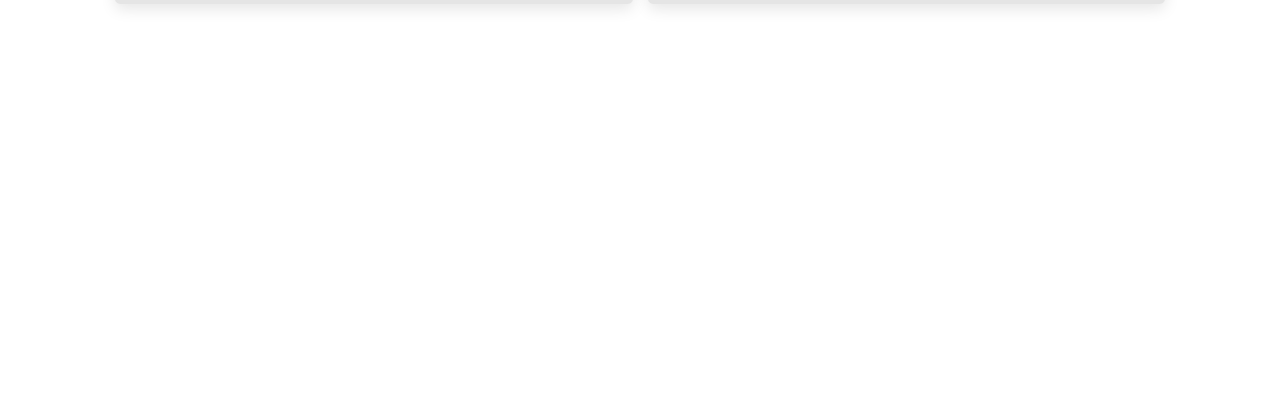
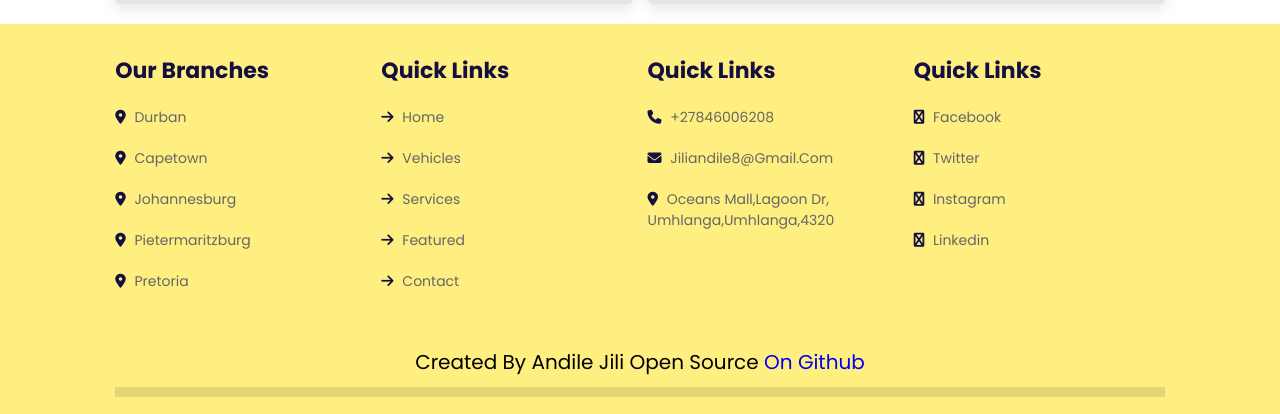
Before and after one commit to Andile-1/jilings-wheels, a plain HTML site: page index.html in a window 1280 px wide. Shown: the part 4485-4899 px from the top of the page. Before the commit the page ends 4509 px from the top, so only its background shows below. Drawn offline with nearby package versions, Linux system fonts and the light colour scheme; grey boxes are pictures that could not be loaded.

Commit message:
added the footer used swiper.js in js file

```diff
--- a/index.html
+++ b/index.html
@@ -415,6 +415,56 @@
         </form>
       </div>
     </section>
+    <section class="footer">
+      <div class="box-container">
+        <div class="box">
+          <h3>our branches</h3>
+          <a href="#"><i class="fas fa-map-marker-alt"></i> durban </a>
+          <a href="#"><i class="fas fa-map-marker-alt"></i> capetown </a>
+          <a href="#"><i class="fas fa-map-marker-alt"></i> johannesburg </a>
+          <a href="#"
+            ><i class="fas fa-map-marker-alt"></i> pietermaritzburg
+          </a>
+          <a href="#"><i class="fas fa-map-marker-alt"></i> pretoria </a>
+        </div>
+        <div class="box">
+          <h3>quick links</h3>
+          <a href="#"> <i class="fas fa-arrow-right"></i> home </a>
+          <a href="#"> <i class="fas fa-arrow-right"></i> vehicles </a>
+          <a href="#"> <i class="fas fa-arrow-right"></i> services </a>
+          <a href="#"> <i class="fas fa-arrow-right"></i> featured </a>
+          <a href="#"> <i class="fas fa-arrow-right"></i> contact </a>
+        </div>
+        <div class="box">
+          <h3>quick links</h3>
+          <a href="#"> <i class="fas fa-phone"></i> +27846006208 </a>
+          <a href="#">
+            <i class="fas fa-envelope"></i> jiliandile8@gmail.com
+          </a>
+          <a href="#">
+            <i class="fas fa-map-marker-alt"></i> oceans mall,lagoon dr,
+            umhlanga,umhlanga,4320</a
+          >
+        </div>
+        <div class="box">
+          <h3>quick links</h3>
+          <a href="#"> <i class="fas fa-facebook"></i> facebook </a>
+          <a href="#"> <i class="fas fa-twitter"></i> twitter </a>
+          <a href="#"> <i class="fas fa-instagram"></i> instagram </a>
+          <a href="#"> <i class="fas fa-linkedin"></i> linkedin </a>
+        </div>
+      </div>
+      <div class="credit">
+        created by <span>Andile Jili</span> open source
+        <a
+          href="https://github.com/Andile-1/jilings-wheels"
+          target="_blank"
+          rel="noopener noreferrer"
+        >
+          on github
+        </a>
+      </div>
+    </section>
   </body>
   <script src="https://cdn.jsdelivr.net/npm/swiper@11/swiper-bundle.min.js"></script>
   <script src="script.js"></script>
--- a/style.css
+++ b/style.css
@@ -454,6 +454,41 @@ section {
   height: 15rem;
   resize: none;
 }
+.footer {
+  background: var(--light-yellow);
+}
+.footer .box-container {
+  display: grid;
+  grid-template-columns: repeat(auto-fit, minmax(25rem, 1fr));
+  gap: 1.5rem;
+}
+.footer .box-container .box h3 {
+  color: var(--black);
+  font-size: 2.2rem;
+  padding: 1rem 0;
+}
+.footer .box-container .box a {
+  color: var(--light-color);
+  font-size: 1.4rem;
+  display: block;
+  padding: 1rem 0;
+}
+.footer .box-container .box a i {
+  padding-right: 0.5rem;
+  color: var(--black);
+}
+.footer .box-container .box a:hover i {
+  padding-right: 2rem;
+}
+.footer .credit {
+  text-align: center;
+  border-bottom: var(--border);
+  padding: 1rem;
+  padding-top: 2.5rem;
+  margin-top: 2rem;
+  font-size: 2rem;
+}
+
 @media (max-width: 991px) {
   html {
     font-size: 55%;
```
